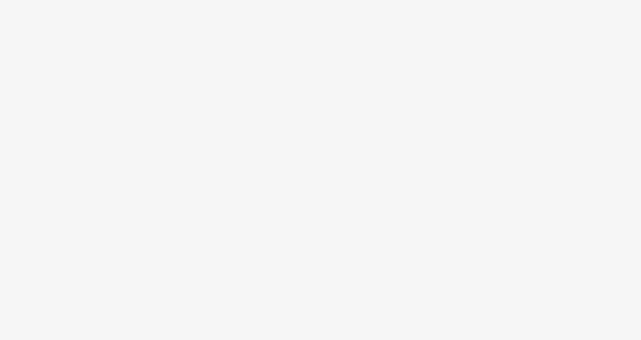
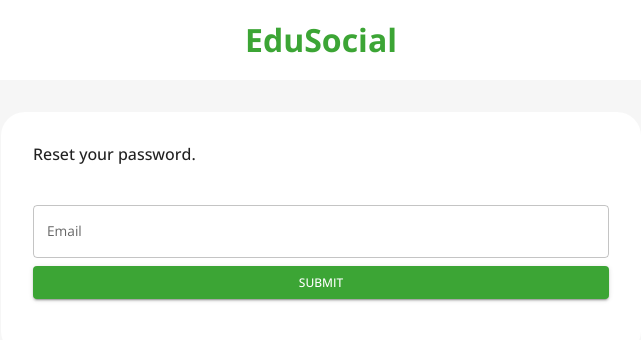
Before and after one commit to dikshamehta/EduSocial-Frontend, a React (Create React App) app in the folder client/: page /forgot-password in a window 1280 px wide. Before the commit this address had no page. Shown: the top 340 px of the page, without its empty margins (319-960 px from the left). Built offline with nearby package versions, Linux system fonts and the light colour scheme.

Commit message:
4/6: Added password reset email form. Still need to get email working

```diff
--- a/client/src/App.js
+++ b/client/src/App.js
@@ -1,6 +1,7 @@
 import { BrowserRouter, Navigate, Routes, Route } from 'react-router-dom';
 import HomePage from 'scenes/homePage';
 import LoginPage from 'scenes/loginPage';
+import ForgotPasswordPage from 'scenes/passwordReset';
 import ProfilePage from 'scenes/profilePage';
 import { useMemo } from 'react';
 import { useSelector } from 'react-redux';
@@ -29,6 +30,7 @@ function App() {
         <CssBaseline />
         <Routes>
           <Route path="/" element={<LoginPage />} />
+          <Route path="/forgot-password" element={<ForgotPasswordPage />} />
           <Route path="/home" element={ isAuth ? <HomePage /> : <Navigate to="/"/>} /> {/* If user is not logged in, redirect to login page */}
           <Route path="/profile/:userId" element={ isAuth ? <ProfilePage /> : <Navigate to="/"/>} /> {/* Home and Profile are protected */}
           <Route path="/create-ad" element={isAuth ? <AdPage /> : <Navigate to="/"/>}/>
--- a/client/src/scenes/loginPage/Form.jsx
+++ b/client/src/scenes/loginPage/Form.jsx
@@ -7,6 +7,7 @@ import {
     useMediaQuery,
     Typography,
     useTheme,
+    Divider,
 } from '@mui/material';
 import EditOutlinedIcon from '@mui/icons-material/EditOutlined';
 import { Formik } from 'formik';
@@ -445,7 +446,9 @@ const Form = () => {
 
             {/* Buttons */}
             <Box>
-              <Box sx={{ display: "flex", justifyContent: "center", mt: "2rem" }}>
+              <Box
+                sx={{ display: "flex", justifyContent: "center", mt: "2rem" }}
+              >
                 <ReCAPTCHA
                   ref={recaptcha}
                   sitekey={process.env.REACT_APP_SITE_KEY}
@@ -455,7 +458,7 @@ const Form = () => {
                 fullWidth
                 type="submit"
                 sx={{
-                  m: "2rem 0",
+                  mt: "2rem",
                   p: "1rem",
                   backgroundColor: "#3CA535",
                   color: palette.background.alt,
@@ -468,7 +471,8 @@ const Form = () => {
                 fullWidth
                 // type="submit"
                 sx={{
-                  m: "2rem 0",
+                  mt: "1rem",
+                  mb: "1rem",
                   p: "1rem",
                   backgroundColor: "#3CA535",
                   color: palette.background.alt,
@@ -480,6 +484,7 @@ const Form = () => {
                   ? "LOGIN / Sign in with GOOGLE"
                   : "REGISTER with GOOGLE"}
               </Button>
+              <Box sx={{ display: "flex", justifyContent: "center" }}>
                 <Typography
                   onClick={() => {
                     setPageType(isLogin ? "register" : "login");
@@ -499,6 +504,25 @@ const Form = () => {
                     ? "New? Register here"
                     : "Already have an account? Login here."}
                 </Typography>
+                {isLogin && <Divider orientation="vertical" flexItem sx={{m: "0 1rem 0 1rem"}} />}
+                {isLogin && (
+                  <Typography
+                    onClick={() => {
+                      navigate("/forgot-password");
+                    }}
+                    sx={{
+                      textDecoration: "underline",
+                      color: "#3CA535",
+                      "&:hover": {
+                        cursor: "pointer",
+                        color: "#B9F0B8",
+                      },
+                    }}
+                  >
+                    {"Forgot Password?"}
+                  </Typography>
+                )}
+              </Box>
             </Box>
           </form>
         )}
--- /dev/null
+++ b/client/src/scenes/passwordReset/emailForm.jsx
@@ -0,0 +1,69 @@
+import React, { useState } from "react";
+import { Box, Button, TextField, Typography } from "@mui/material";
+import { useDispatch, useSelector } from "react-redux";
+
+const serverPort = process.env.REACT_APP_SERVER_PORT;
+
+const EmailForm = () => {
+    const token = useSelector((state) => state.token);
+    const [email, setEmail] = useState("");
+    const [emailError, setEmailError] = useState("");
+    const [emailSuccess, setEmailSuccess] = useState("");
+
+    const handleEmailChange = (e) => {
+        setEmail(e.target.value);
+    };
+
+    const handleEmailSubmit = async (e) => {
+        e.preventDefault();
+        setEmailError("");
+        setEmailSuccess("");
+        await verifyEmail();
+    };
+
+    const verifyEmail = async () => {
+        try {
+            const res = await fetch(`http://localhost:${serverPort}/user/email/${email}`, {
+                method: "GET",
+                headers: {
+                    Authorization: `Bearer ${token}`,
+                },
+            });
+
+            const data = await res.json();
+            data === true ? setEmailSuccess("Check email for password reset link. Link will expire in 30 minutes.") : setEmailError("Email not found.");
+
+        } catch (err) {
+            if (err.status === 404) {
+                setEmailError("Email not found.");
+            } else {
+                setEmailError("Something went wrong. Please try again later.");
+            }
+        }
+    };
+
+    return (
+      <Box>
+        <form onSubmit={handleEmailSubmit}>
+          <TextField
+            label="Email"
+            variant="outlined"
+            fullWidth
+            margin="normal"
+            value={email}
+            onChange={handleEmailChange}
+            error={Boolean(emailError)}
+            helperText={emailError}
+          />
+          <Button type="submit" variant="contained" color="primary" fullWidth>
+            Submit
+          </Button>
+        </form>
+        <Box sx={{ mt: "1.5rem", display: "flex", justifyContent: "center" }}>
+          <Typography color="success">{emailSuccess}</Typography>
+        </Box>
+      </Box>
+    );
+};
+
+export default EmailForm;
--- /dev/null
+++ b/client/src/scenes/passwordReset/index.jsx
@@ -0,0 +1,37 @@
+import { Box, Typography, useTheme, useMediaQuery } from '@mui/material';
+import EmailForm from "./emailForm";
+
+const ForgotPasswordPage = () => {
+    const theme = useTheme();
+    const isNonMobileScreens = useMediaQuery("(min-width: 1000px)");
+
+    return (
+        <Box>
+            <Box
+                width="100%"
+                backgroundColor={theme.palette.background.alt}
+                p="1rem 6%"
+                textAlign="center"
+            >
+                <Typography fontWeight="bold" fontSize="32px" color="#3CA535">
+                    EduSocial
+                </Typography>
+            </Box>
+
+            <Box
+                width={isNonMobileScreens ? "50%" : "93%"}
+                p="2rem"
+                m="2rem auto"
+                borderRadius="1.5rem"
+                backgroundColor={theme.palette.background.alt}
+            >
+                <Typography fontWeight="500" variant="h5" sx={{ mb: "1.5rem"}}>
+                    Reset your password.
+                </Typography>
+                <EmailForm />
+            </Box>
+        </Box>
+    );
+};
+
+export default ForgotPasswordPage;
```
Also changed, not shown: client/src/scenes/passwordReset/resetForm.jsx (added). Lines whose indentation alone changed are shown as unchanged.
